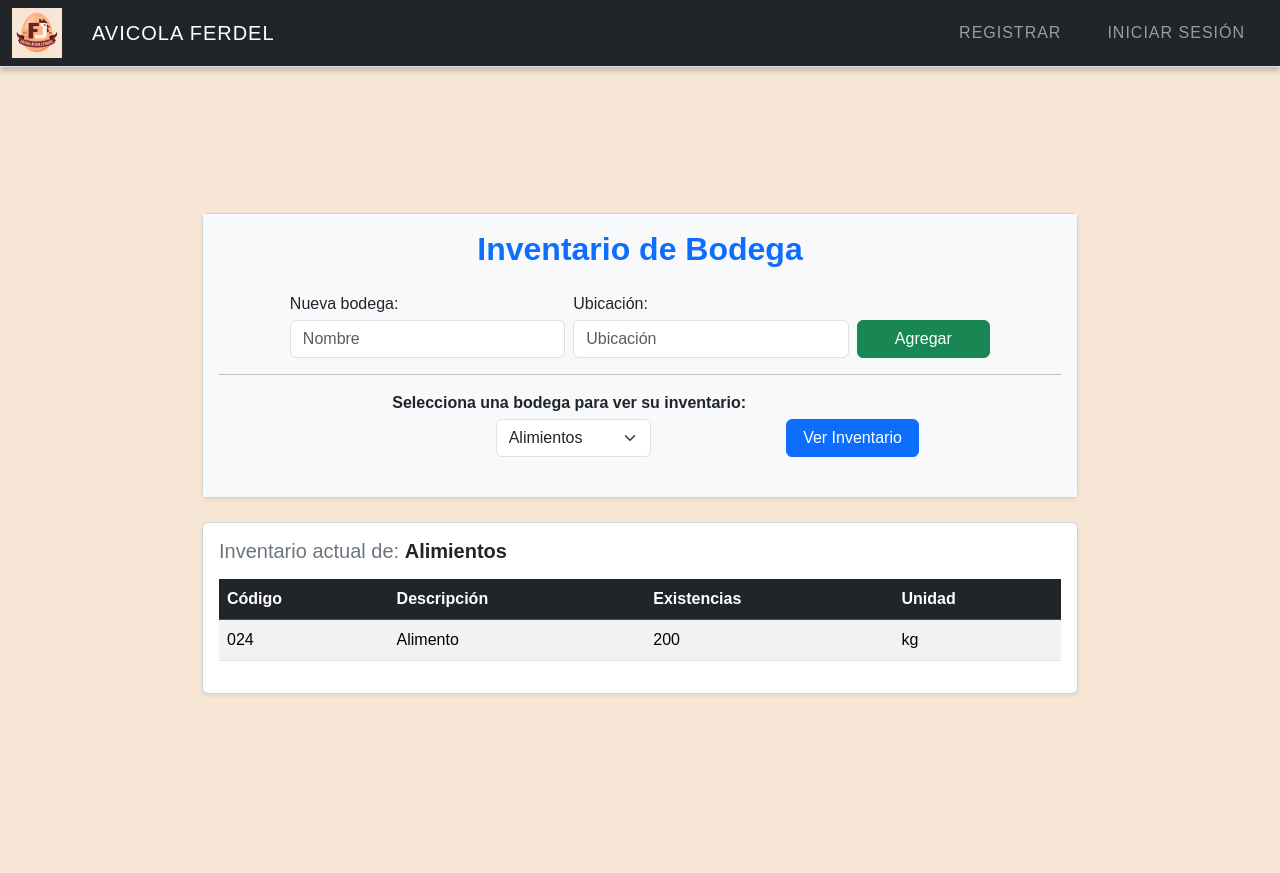
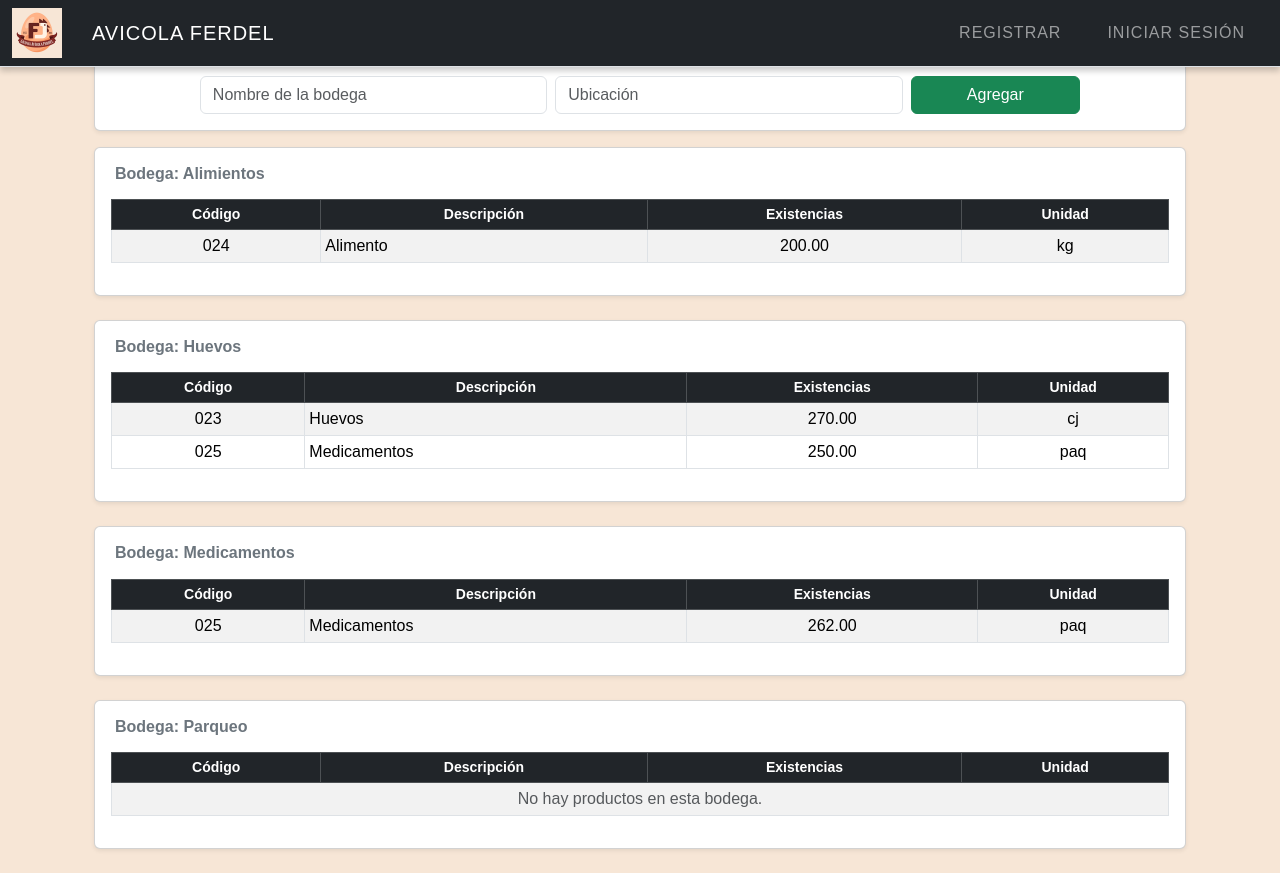
Before and after one commit to Delgado16/Granja_Avicola_FERDEL, a Flask app: page /bodega in a window 1280 px wide. Before the commit the page ends 695 px from the top, so only its background shows below. Run offline with Flask 3, Linux system fonts and the light colour scheme; some libraries are stand-ins or nearby versions.

```diff
--- a/Templates/bodega.html
+++ b/Templates/bodega.html
@@ -1,9 +1,8 @@
 {% extends "layout.html" %}
-{% block title %}Inventario de Bodega{% endblock %}
+{% block title %}Inventario por Bodega{% endblock %}
 
 {% block main %}
-<div class="container" style="max-width: 900px; margin-top: 20px;">
-    <!-- Mensajes flash -->
+<div class="container my-4">
     {% with messages = get_flashed_messages(with_categories=true) %}
         {% if messages %}
             {% for category, message in messages %}
@@ -15,84 +14,60 @@
         {% endif %}
     {% endwith %}
 
-    <div class="card shadow-sm mb-4">
-        <div class="card-body bg-light">
-            <h2 class="card-title text-center mb-4 text-primary" style="font-weight: 700;">Inventario de Bodega</h2>
-            <!-- Formulario para agregar nueva bodega -->
-            <form method="post" class="row g-2 align-items-end mb-3 justify-content-center">
+    <div class="card mb-3 shadow-sm">
+        <div class="card-body">
+            <h4 class="text-center text-primary fw-bold mb-3">Inventario General por Bodega</h4>
+            <form method="post" class="row g-2 justify-content-center">
                 <div class="col-md-4 col-12">
-                    <label class="form-label mb-1">Nueva bodega:</label>
-                    <input type="text" name="nombre" class="form-control" placeholder="Nombre" required>
+                    <input type="text" name="nombre" class="form-control" placeholder="Nombre de la bodega" required>
                 </div>
                 <div class="col-md-4 col-12">
-                    <label class="form-label mb-1">Ubicación:</label>
                     <input type="text" name="ubicacion" class="form-control" placeholder="Ubicación">
                 </div>
-                <div class="col-md-2 col-12">
+                <div class="col-md-2 col-6">
                     <button type="submit" class="btn btn-success w-100">Agregar</button>
-                </div>
-            </form>
-            <hr>
-            <!-- Selector de bodega -->
-            <form method="get" class="row g-2 align-items-end mb-4 justify-content-center">
-                <div class="col-md-6 col-12 text-center">
-                    <label for="bodega_id" class="form-label mb-1"><strong>Selecciona una bodega para ver su inventario:</strong></label>
-                    <select name="bodega_id" id="bodega_id" class="form-select d-inline-block w-auto ms-2">
-                        {% for b in bodegas %}
-                            <option value="{{ b.ID_Bodega }}" {% if b.ID_Bodega == bodega_id %}selected{% endif %}>
-                                {{ b.Nombre }}
-                            </option>
-                        {% endfor %}
-                    </select>
-                </div>
-                <div class="col-md-2 col-12">
-                    <button type="submit" class="btn btn-primary w-100">Ver Inventario</button>
                 </div>
             </form>
         </div>
     </div>
-    <!-- Tabla de inventario de la bodega seleccionada -->
-    <div class="card shadow-sm">
+
+    {% for bodega in bodegas %}
+    {% set inventario_bodega = inventario_por_bodega[bodega.ID_Bodega|string] %}
+    <div class="card mb-4 shadow-sm">
         <div class="card-body">
-            <h5 class="mb-3 text-secondary">
-                Inventario actual de:
-                <span class="fw-bold text-dark">
-                    {{
-                        (bodegas | selectattr('ID_Bodega', 'equalto', bodega_id)
-                                 | map(attribute='Nombre')
-                                 | list
-                                 | first)
-                        or '---'
-                    }}
-                </span>
-            </h5>
+            <h6 class="mb-3 text-secondary fw-semibold">
+                <i class="bi bi-box-seam me-1"></i> Bodega: {{ bodega.Nombre }}
+            </h6>
             <div class="table-responsive">
-                <table class="table table-striped table-hover align-middle">
-                    <thead class="table-dark">
+                <table class="table table-sm table-striped table-bordered align-middle text-center">
+                    <thead class="table-dark small">
                         <tr>
-                            <th scope="col">Código</th>
-                            <th scope="col">Descripción</th>
-                            <th scope="col">Existencias</th>
-                            <th scope="col">Unidad</th>
+                            <th>Código</th>
+                            <th>Descripción</th>
+                            <th>Existencias</th>
+                            <th>Unidad</th>
                         </tr>
                     </thead>
                     <tbody>
-                        {% for prod in inventario %}
-                        <tr>
-                            <td>{{ prod.COD_Producto }}</td>
-                            <td>{{ prod.Descripcion }}</td>
-                            <td>{{ prod.Existencias }}</td>
-                            <td>{{ prod.Abreviatura or '' }}</td>
-                        </tr>
+                        {% if inventario_bodega %}
+                            {% for prod in inventario_bodega %}
+                            <tr class="{% if prod.Existencias < 10 %}table-warning{% endif %}">
+                                <td>{{ prod.COD_Producto }}</td>
+                                <td class="text-start">{{ prod.Descripcion }}</td>
+                                <td>{{ "%.2f"|format(prod.Existencias) }}</td>
+                                <td>{{ prod.Abreviatura if prod.Abreviatura else 'Sin unidad' }}</td>
+                            </tr>
+                            {% endfor %}
                         {% else %}
-                        <tr>
-                            <td colspan="4" class="text-center text-muted">No hay productos en esta bodega.</td>
-                        </tr>
-                        {% endfor %}
+                            <tr>
+                                <td colspan="4" class="text-muted">No hay productos en esta bodega.</td>
+                            </tr>
+                        {% endif %}
                     </tbody>
                 </table>
             </div>
         </div>
     </div>
+    {% endfor %}
 </div>
 {% endblock %}
--- a/Templates/facturas.html
+++ b/Templates/facturas.html
@@ -46,7 +46,7 @@
                     <tbody>
                         {% for factura in facturas %}
                         <tr>
-                            <td class="text-center">{{ factura.N_Factura }}</td>
+                            <td class="text-center">F-{{ '%05d'|format(factura.ID_Factura) }}</td>
                             <td class="text-center">{{ factura.Fecha }}</td>
                             <td class="text-center">{{ factura.Cliente }}</td>
                             <td class="text-center">
@@ -58,7 +58,7 @@
                             </td>
                             <td class="text-center">{{ factura.Observacion or '' }}</td>
                             <td class="text-center">
-                                <a href="{{ url_for('generar_factura_pdf', venta_id=factura.ID_Movimiento) }}" class="btn btn-sm btn-secondary" target="_blank">
+                                <a href="{{ url_for('generar_factura_pdf', venta_id=factura.ID_Factura) }}" class="btn btn-sm btn-secondary" target="_blank">
                                     <i class="bi bi-file-earmark-pdf"></i> Ver PDF
                                 </a>
                             </td>
--- a/app.py
+++ b/app.py
@@ -730,10 +730,10 @@ def historial_pagos_pagar(id_pago):
 @app.route("/factura/pdf/<int:venta_id>")
 def generar_factura_pdf(venta_id):
     venta = db.execute("""
-        SELECT F.ID_Movimiento, F.Fecha, F.Cliente, F.Credito_Contado, F.Observacion, M.N_Factura
+        SELECT F.ID_Factura, F.Fecha, C.Nombre AS Cliente, F.Credito_Contado, F.Observacion
         FROM Facturacion F
-        JOIN Movimientos_Inventario M ON M.ID_Movimiento = F.ID_Movimiento
-        WHERE F.ID_Movimiento = ?
+        JOIN Clientes C ON C.ID_Cliente = F.IDCliente
+        WHERE F.ID_Factura = ?
     """, venta_id)
 
     if not venta:
@@ -743,15 +743,17 @@ def generar_factura_pdf(venta_id):
     venta = venta[0]
 
     detalles = db.execute("""
-        SELECT P.Descripcion, D.Cantidad, D.Costo, D.IVA, D.Descuento, D.Costo_Total
-        FROM Detalle_Movimiento_Inventario D
+        SELECT P.Descripcion, D.Cantidad, D.Costo, D.IVA, D.Descuento,
+               (D.Cantidad * D.Costo - D.Descuento + D.IVA) AS Costo_Total
+        FROM Detalle_Facturacion D
         JOIN Productos P ON P.ID_Producto = D.ID_Producto
-        WHERE D.ID_Movimiento = ?
+        WHERE D.ID_Factura = ?
     """, venta_id)
 
     rendered = render_template("factura_pdf.html", venta=venta, detalles=detalles)
     pdf = HTML(string=rendered).write_pdf()
     return Response(pdf, mimetype='application/pdf')
+
 
 
 @app.route("/facturas", methods=["GET", "POST"])
@@ -760,25 +762,25 @@ def visualizar_facturas():
     fecha = request.args.get("fecha", "").strip()
 
     query = """
-        SELECT F.ID_Movimiento, F.Fecha, F.Cliente, F.Credito_Contado, F.Observacion,
-               M.N_Factura
+        SELECT F.ID_Factura, F.Fecha, C.Nombre AS Cliente, F.Credito_Contado, F.Observacion
         FROM Facturacion F
-        JOIN Movimientos_Inventario M ON M.ID_Movimiento = F.ID_Movimiento
+        JOIN Clientes C ON C.ID_Cliente = F.IDCliente
         WHERE 1=1
     """
     params = []
 
     if cliente:
-        query += " AND F.Cliente LIKE ?"
+        query += " AND C.Nombre LIKE ?"
         params.append(f"%{cliente}%")
     if fecha:
         query += " AND F.Fecha = ?"
         params.append(fecha)
 
-    query += " ORDER BY F.ID_Movimiento DESC"
+    query += " ORDER BY F.ID_Factura DESC"
 
     facturas = db.execute(query, *params)
     return render_template("facturas.html", facturas=facturas, cliente=cliente, fecha=fecha)
+
 #fin de ruta de factura
 
 #ruta de bodega e inventario
@@ -798,14 +800,9 @@ def ver_bodega():
     # Obtener todas las bodegas
     bodegas = db.execute("SELECT ID_Bodega, Nombre FROM Bodegas")
 
-    # Selección de bodega (por GET: ?bodega_id=)
-    bodega_id = request.args.get("bodega_id", type=int)
-    if not bodega_id and bodegas:
-        bodega_id = bodegas[0]["ID_Bodega"]  # Por defecto la primera
-
-    # Obtener inventario de la bodega seleccionada
-    inventario = []
-    if bodega_id:
+    # Crear diccionario con inventario por bodega
+    inventario_por_bodega = {}
+    for bodega in bodegas:
         inventario = db.execute("""
             SELECT P.COD_Producto, P.Descripcion, I.Existencias, U.Abreviatura
             FROM Inventario_Bodega I
@@ -813,9 +810,12 @@ def ver_bodega():
             LEFT JOIN Unidades_Medida U ON U.ID_Unidad = P.Unidad_Medida
             WHERE I.ID_Bodega = ?
             ORDER BY P.Descripcion
-        """, bodega_id)
+        """, bodega["ID_Bodega"])
+        inventario_por_bodega[str(bodega["ID_Bodega"])] = inventario  # clave como string para seguridad
 
-    return render_template("bodega.html", bodegas=bodegas, inventario=inventario, bodega_id=bodega_id)
+    return render_template("bodega.html", bodegas=bodegas, inventario_por_bodega=inventario_por_bodega)
+
+
 
 
 @app.route("/inventario", methods=["GET", "POST"])
```
Also changed, not shown: Data_Base.db, conifg.py (deleted), 4 other files.
